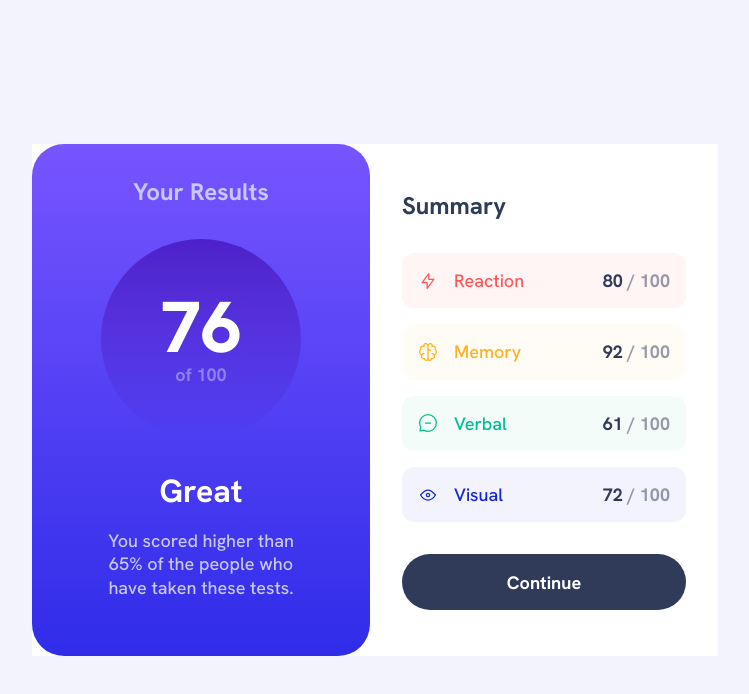
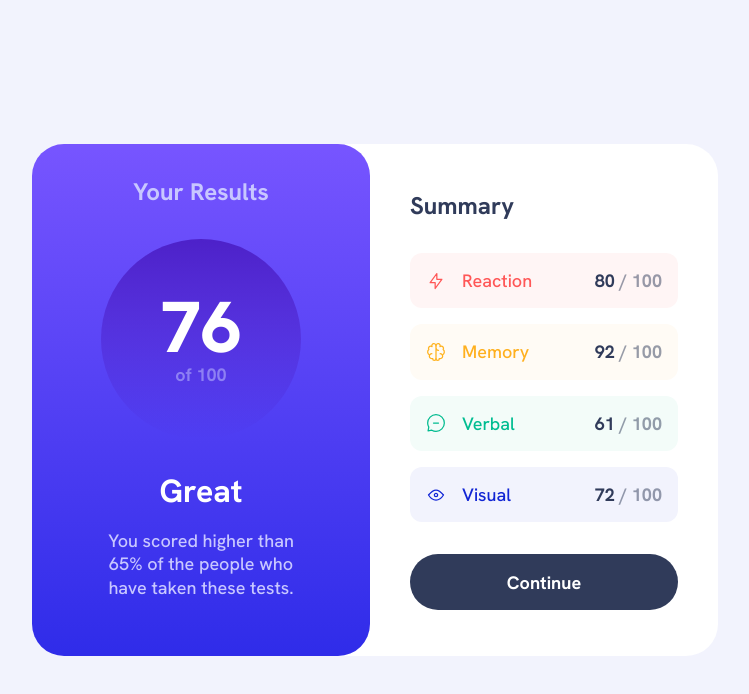
Before and after one commit to KaiWaldrant/fem-results-summary, a React (Vite) app: page / in a window 1280 px wide. Shown: the top 694 px of the page, without its empty margins (265-1014 px from the left). Built offline with nearby package versions, Linux system fonts and the light colour scheme.

Commit message:
minor fixes

```diff
--- a/src/index.css
+++ b/src/index.css
@@ -66,6 +66,7 @@ main {
     gap: 0;
     height: 512px;
     justify-self: center;
+    border-radius: 32px;
   }
 }
 
@@ -182,7 +183,7 @@ main {
   @media (min-width: 768px) {
     width: 348px;
     margin: 0;
-    padding-inline: 2rem;
+    padding-inline: 2.5rem;
 
     align-content: center;
     gap: 2rem;
```
